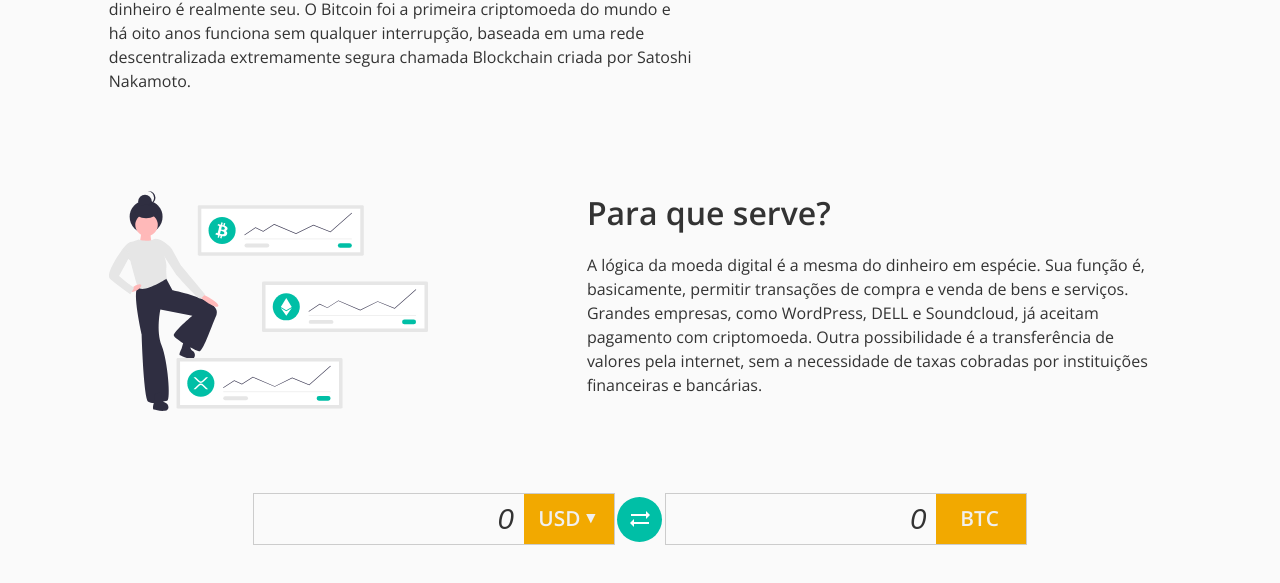
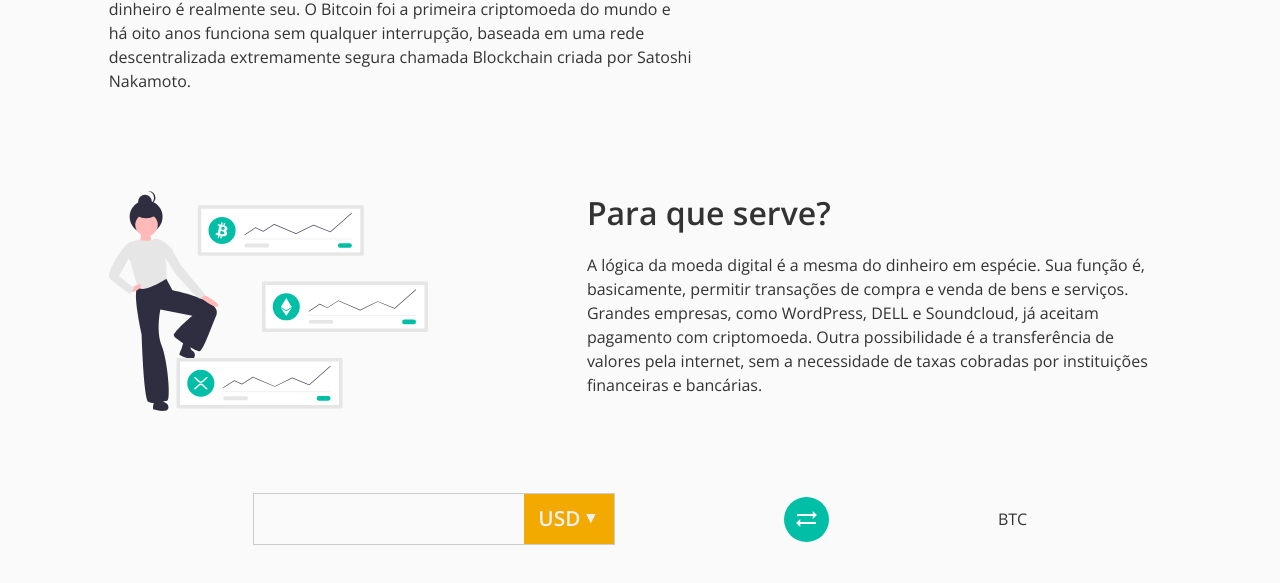
Before and after one commit to winston-init/spa-bitcoin, a website with bundled scripts: page src/index.html in a window 1280 px wide. Shown: the part 1067-1650 px from the top of the page. Built offline with nearby package versions, Linux system fonts and the light colour scheme; files whose address does not match are found by name.

Commit message:
componentes renewed

```diff
--- a/src/index.html
+++ b/src/index.html
@@ -54,14 +54,15 @@
         </section>
         <section class="convert-btc">
             <!-- Input currency -->
-            <div class="currency first-currency">
+            <div class="currency">
                 <input type="number" id="input-currency">
-                <!-- js max character -->
+
                 <div class="currency-symbol-wrapper active">
                     <div class="currency-symbol">USD</div>
                     <div class="arrow-down show"></div>
                 </div>
-                <ul class="select-currency-container active">
+
+                <ul class="select-currency-container">
                     <li>USD</li>
                     <li>BRL</li>
                 </ul>
@@ -72,17 +73,10 @@
                     <img src="assets/icons/sync_alt-black-18dp.svg" alt="">
                 </button>
             </div>
-            <!-- output currency-->
-            <div class="currency second-currency">
-                <input type="number" id="output-currency">
-                <div class="currency-symbol-wrapper">
-                    <div class="currency-symbol">BTC</div>
-                    <div class="arrow-down"></div>
-                </div>
-                <ul class="select-currency-container">
-                    <li>USD</li>
-                    <li>BRL</li>
-                </ul>
+
+            <div class="result">
+                <div class="result-content"></div>
+                <div class="result-symbol">BTC</div>
             </div>
         </section>
     </main>
```
